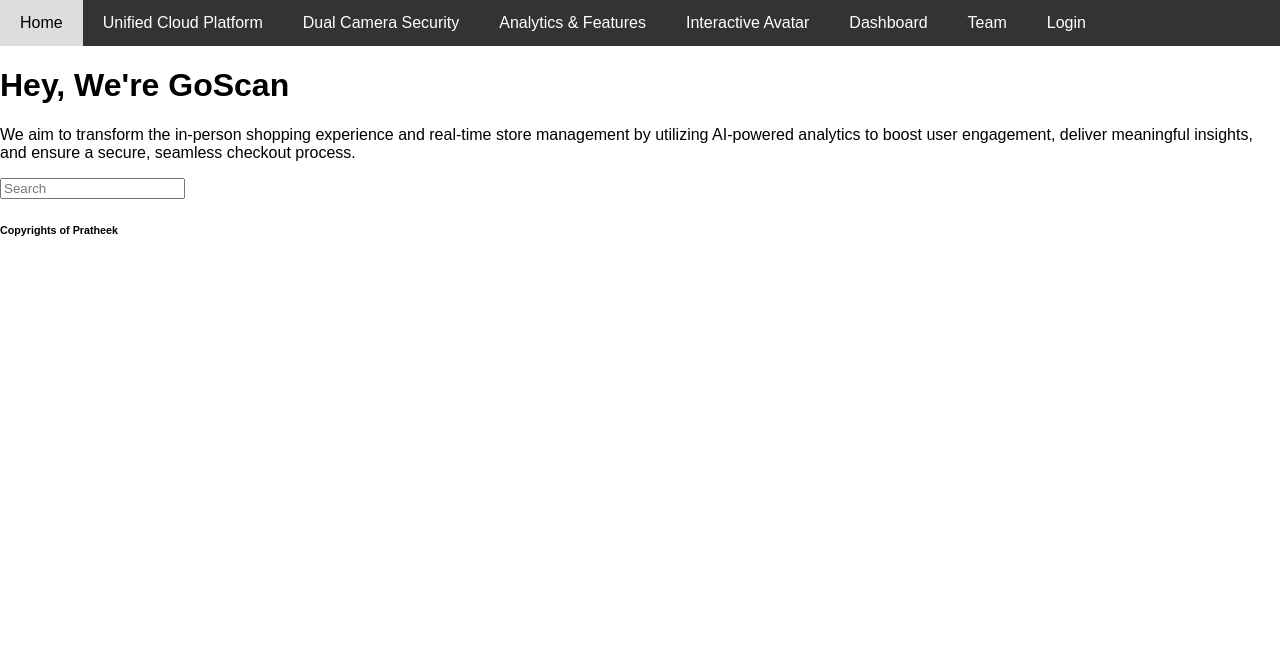
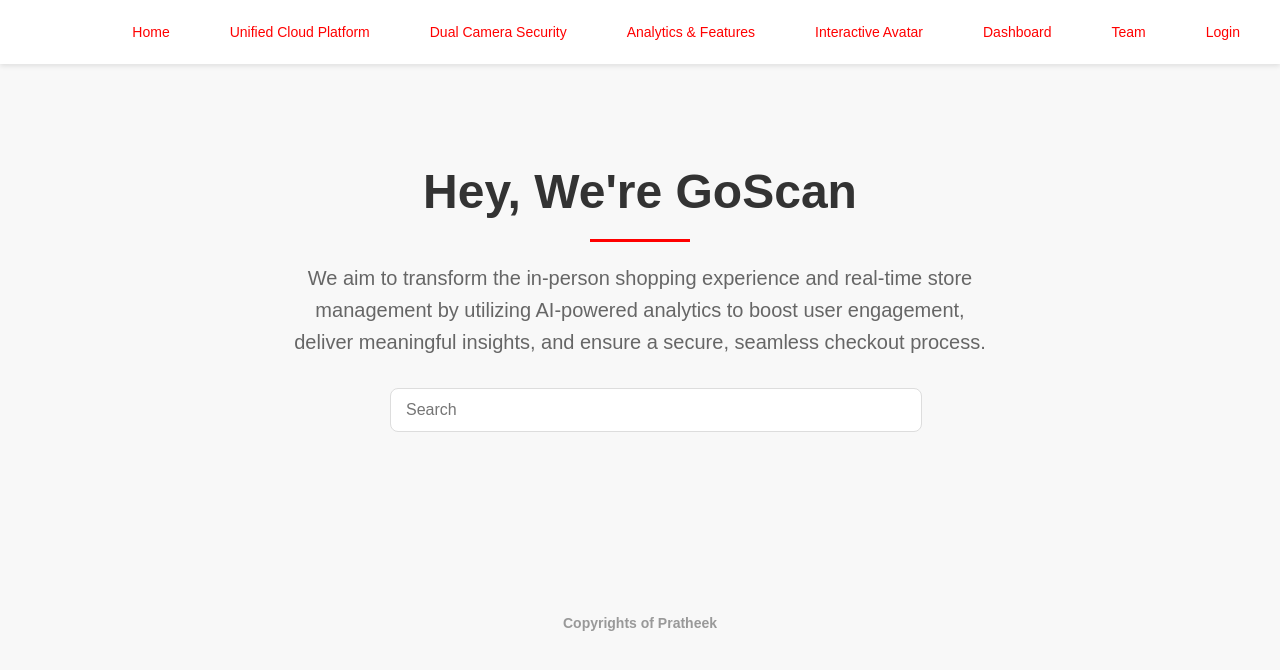
Before and after one commit to goscan-app/goscan-app.github.io, a React (Vite) app: page / in a window 1280 px wide. Shown: the top 670 px of the page. Built offline with nearby package versions, Linux system fonts and the light colour scheme.

Commit message:
Update App.css

```diff
--- a/src/App.css
+++ b/src/App.css
@@ -1,21 +1,83 @@
 body {
-    font-family: Arial, sans-serif;
-    margin: 0;
-    padding: 0;
+  margin: 0;
+  font-family: Arial, sans-serif;
+  background-color: #f8f8f8;
 }
+
 .navbar {
-    background-color: #333;
-    overflow: hidden;
+  background-color: white;
+  padding: 10px 20px;
+  display: flex;
+  justify-content: flex-end;
+  box-shadow: 0px 2px 5px rgba(0, 0, 0, 0.1);
 }
+
 .navbar a {
-    float: left;
-    display: block;
-    color: white;
-    text-align: center;
-    padding: 14px 20px;
-    text-decoration: none;
+  color: red;
+  text-decoration: none;
+  padding: 14px 20px;
+  font-size: 14px;
+  font-weight: 500;
+  margin-left: 20px;
 }
+
 .navbar a:hover {
-    background-color: #ddd;
-    color: black;
+  text-decoration: underline;
 }
+
+/* Main content styles */
+.main-content {
+  text-align: center;
+  padding: 100px 20px;
+}
+
+.main-content h1 {
+  font-size: 48px;
+  margin: 0;
+  color: #333;
+  position: relative;
+}
+
+.main-content h1::after {
+  content: '';
+  display: block;
+  width: 100px;
+  height: 3px;
+  background-color: red;
+  margin: 20px auto 0;
+}
+
+.main-content p {
+  font-size: 20px;
+  color: #666;
+  max-width: 700px;
+  margin: 20px auto;
+  line-height: 1.6;
+}
+
+/* Search Bar */
+.search-bar {
+  margin: 30px auto;
+  max-width: 500px;
+}
+
+.search-bar input {
+  width: 100%;
+  padding: 12px 15px;
+  font-size: 16px;
+  border: 1px solid #ddd;
+  border-radius: 8px;
+  outline: none;
+}
+
+.search-bar input:focus {
+  border-color: #999;
+}
+
+/* Footer */
+h6 {
+  text-align: center;
+  padding: 20px;
+  font-size: 14px;
+  color: #999;
+}
```
